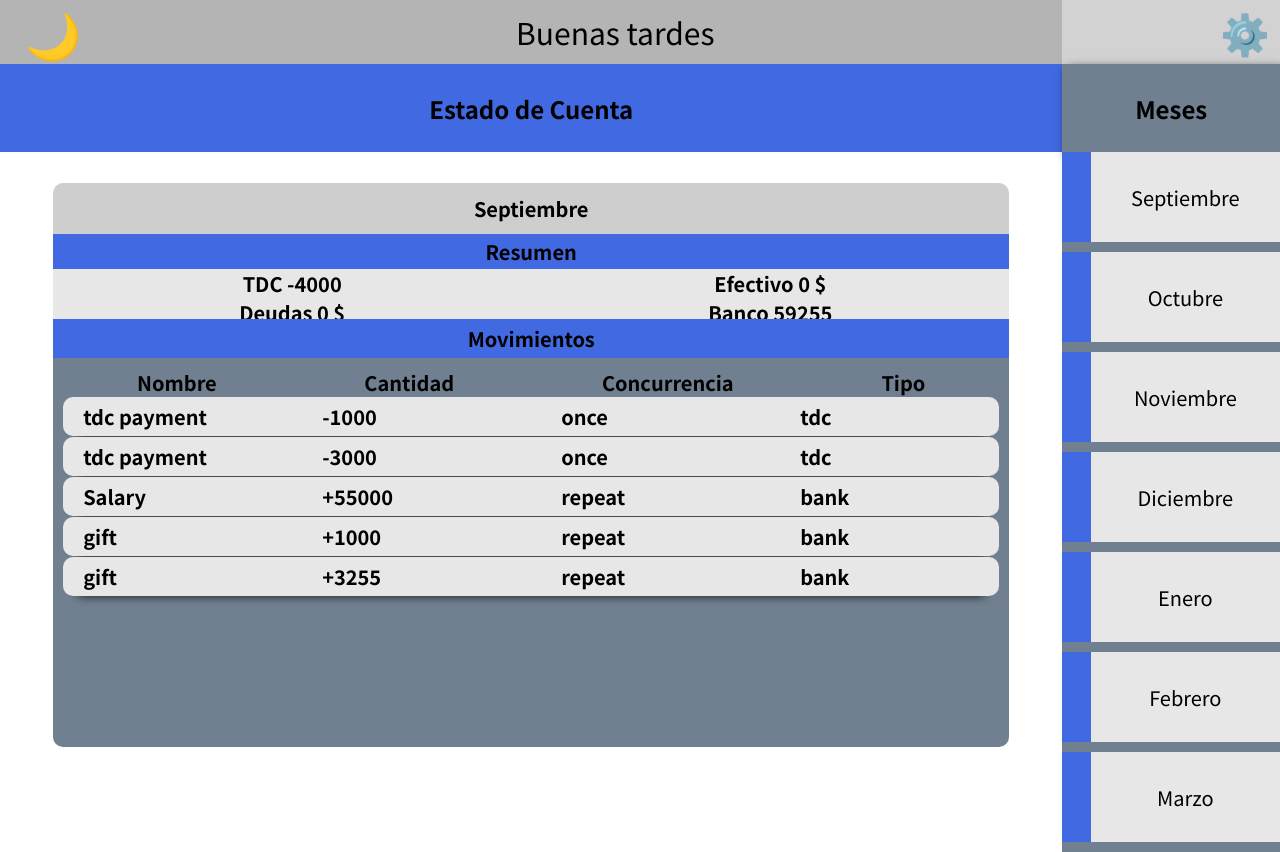
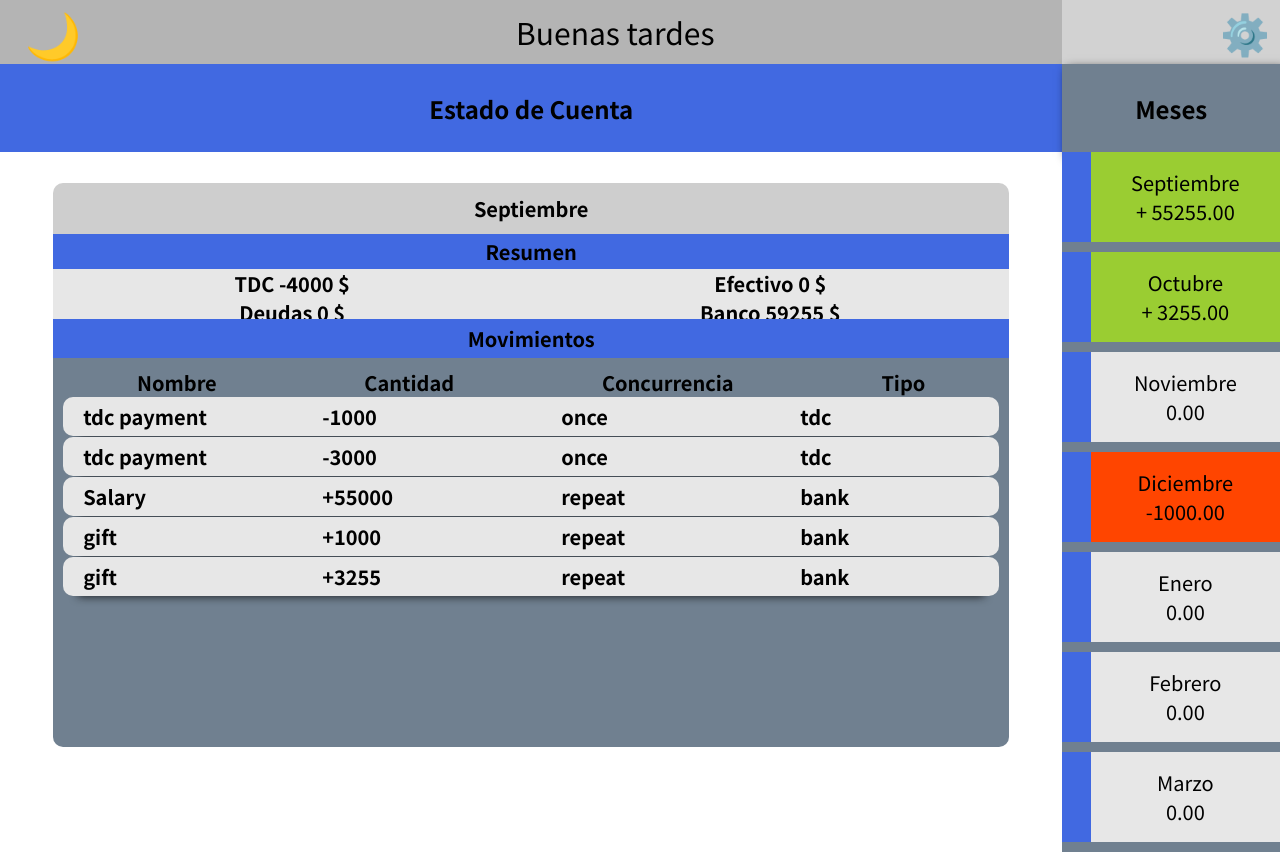
Before and after one commit to Mizar-Contasti/react_IncomeOutcomeApp, a React (Create React App) app: page / in a window 1280 px wide. Built offline with nearby package versions, Linux system fonts and the light colour scheme.

Commit message:
fixed months display

```diff
--- a/src/App.js
+++ b/src/App.js
@@ -53,7 +53,7 @@ const App = () => {
   };
 
   let movements = filterMovements(data.Movements, month);
-  console.log(movements);
+  // console.log(movements);
 
   let monthData = {
     tdc: {
@@ -78,6 +78,25 @@ const App = () => {
     setMonth(month);
   };
 
+  // console.log(movements);
+
+  // calc all month amount
+
+  const filterMonthsMovements = (movements) => {
+    return movements.map((res) => {
+      if (res.attr === "outcome") {
+        return { ...res, amount: -res.amount };
+      } else {
+        return res;
+      }
+    });
+  };
+
+  const monthsMovements = filterMonthsMovements(data.Movements);
+  // console.log(monthsMovements);
+
+  // let monthAmount = {};
+
   return (
     <div className="main">
       <div className="head">
@@ -87,7 +106,7 @@ const App = () => {
       <div className="body">
         <Content month={month} monthData={monthData} movements={movements} />
 
-        <Navbar onSaveMonth={monthHandler} />
+        <Navbar onSaveMonth={monthHandler} monthsMovements={monthsMovements} />
       </div>
     </div>
   );
--- a/src/components/UI/Navbar/Navbar.js
+++ b/src/components/UI/Navbar/Navbar.js
@@ -10,7 +10,10 @@ const Navbar = (props) => {
   return (
     <div className="navbar">
       <div className="navbar__title">Meses</div>
-      <Months onSaveMonth={monthHandler} />
+      <Months
+        onSaveMonth={monthHandler}
+        monthsMovements={props.monthsMovements}
+      />
     </div>
   );
 };
--- a/src/components/months/Month.js
+++ b/src/components/months/Month.js
@@ -4,14 +4,30 @@ import months from "./../../months.json";
 
 const Month = (props) => {
   let allMonths = months;
-
   const monthHandler = (e) => {
-    let monthValue = e.target.innerText;
-    // console.log(e);
-    // console.log(monthValue);
-    // console.log(e.target);
+    let monthValue;
+    if (e.target.classList.contains("month__amount")) {
+      console.log("contains amount");
+      monthValue = e.target.parentElement.children[0].innerText;
+    } else {
+      monthValue = e.target.innerText;
+    }
     props.onSaveMonth(monthValue);
   };
+
+  let addedClass;
+  let selector;
+
+  if (props.amount >= 1) {
+    addedClass = "positive";
+    selector = "+";
+  } else if (props.amount < 0) {
+    addedClass = "negative";
+    selector = "";
+  } else {
+    addedClass = "";
+    selector = "";
+  }
 
   return (
     <div
@@ -21,7 +37,13 @@ const Month = (props) => {
       value={props.id}
       onClick={monthHandler}
     >
-      <div className="month__wrapper">{allMonths[props.name]}</div>
+      <div className={`month__wrapper  ${addedClass} `}>
+        <div className="month__title"> {allMonths[props.name]}</div>
+        <div className={`month__amount`}>
+          {" "}
+          {selector} {props.amount}
+        </div>
+      </div>
     </div>
   );
 };
--- a/src/components/months/Months.css
+++ b/src/components/months/Months.css
@@ -23,5 +23,21 @@
   height: 100%;
   display: flex;
   align-items: center;
+  flex-direction: column;
+
   font-size: 20px;
 }
+
+.positive {
+  background-color: yellowgreen;
+}
+
+.negative {
+  background-color: orangered;
+}
+
+.month__title {
+}
+
+.month__amount {
+}
--- a/src/components/months/Months.js
+++ b/src/components/months/Months.js
@@ -1,6 +1,7 @@
 import "./Months.css";
 
 import Month from "./Month";
+import allMonths from "./../../months.json";
 
 import moment from "moment";
 
@@ -24,10 +25,36 @@ const Months = (props) => {
     props.onSaveMonth(e);
   };
 
+  // console.log(allMonths);
+
+  const calc = (movements, month) => {
+    let res = movements.filter((item) => item.month === month);
+
+    let amount = 0;
+    let total = 0;
+
+    res.map((res) => {
+      return (amount += res.amount);
+    });
+
+    total = amount.toFixed(2);
+
+    return total;
+  };
+
+  // console.log(calc(props.monthsMovements, "Septiembre"));
+
   return (
     <div className="months">
       {months.map((mes) => (
-        <Month onSaveMonth={monthHandler} name={mes - 1} key={mes - 1} />
+        // console.log(allMonths[mes - 1]),
+        <Month
+          onSaveMonth={monthHandler}
+          name={mes - 1}
+          key={mes - 1}
+          // amount={123}
+          amount={calc(props.monthsMovements, allMonths[mes - 1])}
+        />
       ))}
     </div>
   );
--- a/src/components/movements/Movements.js
+++ b/src/components/movements/Movements.js
@@ -2,7 +2,7 @@ import "./Movements.css";
 import Movement from "./Movement";
 
 const Movements = (props) => {
-  console.log(props.movements);
+  // console.log(props.movements);
   return (
     <div className="movements">
       <div className="movements__legend">
--- a/src/components/summary/Summary.js
+++ b/src/components/summary/Summary.js
@@ -12,19 +12,19 @@ const Summary = (props) => {
         <div className="summary__resumme">
           <div className="summary__resume-row">
             <div className="summary__resume-item">
-              TDC {props.monthData.tdc.once || "0 $"}
+              TDC {props.monthData.tdc.once || "0"} $
             </div>
             <div className="summary__resume-item">
-              Deudas {props.monthData.debt.once || "0 $"}
+              Deudas {props.monthData.debt.once || "0"} $
             </div>
           </div>
 
           <div className="summary__resume-row">
             <div className="summary__resume-item">
-              Efectivo {props.monthData.cash.once || "0 $"}
+              Efectivo {props.monthData.cash.once || "0"} $
             </div>
             <div className="summary__resume-item">
-              Banco {props.monthData.bank.repeat || "0 $"}
+              Banco {props.monthData.bank.repeat || "0"} $
             </div>
           </div>
         </div>
--- a/src/data.json
+++ b/src/data.json
@@ -37,6 +37,15 @@
     },
     {
       "name": "tdc payment",
+      "amount": 1000,
+      "description": "pagando",
+      "attr": "outcome",
+      "type": "tdc",
+      "occurrence": "once",
+      "month": "Diciembre"
+    },
+    {
+      "name": "tdc payment",
       "amount": 3000,
       "description": "pagando",
       "attr": "outcome",
@@ -70,6 +79,15 @@
       "type": "bank",
       "occurrence": "repeat",
       "month": "Septiembre"
+    },
+    {
+      "name": "gift",
+      "amount": 3255,
+      "description": "salario base",
+      "attr": "income",
+      "type": "bank",
+      "occurrence": "repeat",
+      "month": "Octubre"
     }
   ],
   "Config": [
```
Also changed, not shown: 1 other file (tests, documents, lock files or other folders).
